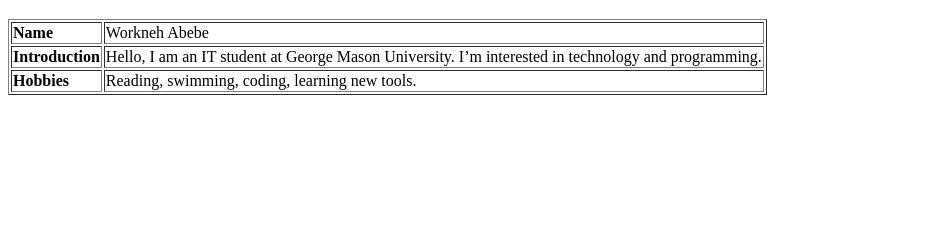
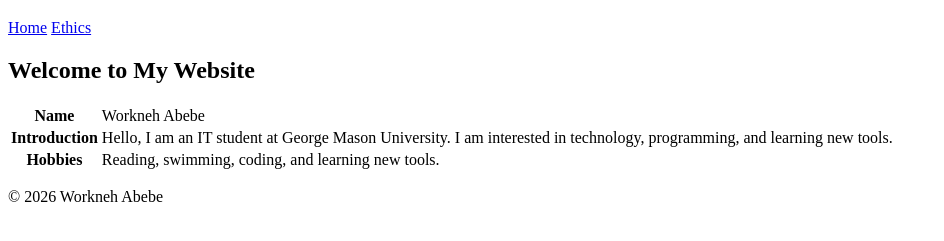
Before and after one commit to wabebe1761210/wabebe1761210.github.io, a plain HTML site: page index.html in a window 1280 px wide. Shown: the part 61-302 px from the top of the page, without its empty margins (0-944 px from the left). Drawn offline with Linux system fonts and the light colour scheme.

Commit message:
Update index.html

```diff
--- a/index.html
+++ b/index.html
@@ -1,25 +1,42 @@
 <!DOCTYPE html>
 <html>
 <head>
-  <meta charset="UTF-8">
-  <title>Workneh GitHub Page</title>
+    <title>My GitHub Website</title>
+    <link rel="stylesheet" href="style.css">
 </head>
+
 <body>
+
+<header>
     <h1>My GitHub Website</h1>
+    <nav>
+        <a href="index.html">Home</a>
+        <a href="ethics.html">Ethics</a>
+    </nav>
+</header>
 
-  <table border="1">
+<div class="container">
+    <h2>Welcome to My Website</h2>
+
+    <table>
         <tr>
-      <td><b>Name</b></td>
+            <th>Name</th>
             <td>Workneh Abebe</td>
         </tr>
         <tr>
-      <td><b>Introduction</b></td>
-      <td>Hello, I am an IT student at George Mason University. I’m interested in technology and programming.</td>
+            <th>Introduction</th>
+            <td>Hello, I am an IT student at George Mason University. I am interested in technology, programming, and learning new tools.</td>
         </tr>
         <tr>
-      <td><b>Hobbies</b></td>
-      <td>Reading, swimming, coding, learning new tools.</td>
+            <th>Hobbies</th>
+            <td>Reading, swimming, coding, and learning new tools.</td>
         </tr>
     </table>
+</div>
+
+<footer>
+    <p>&copy; 2026 Workneh Abebe</p>
+</footer>
+
 </body>
 </html>
```
Lines whose indentation alone changed are shown as unchanged.
